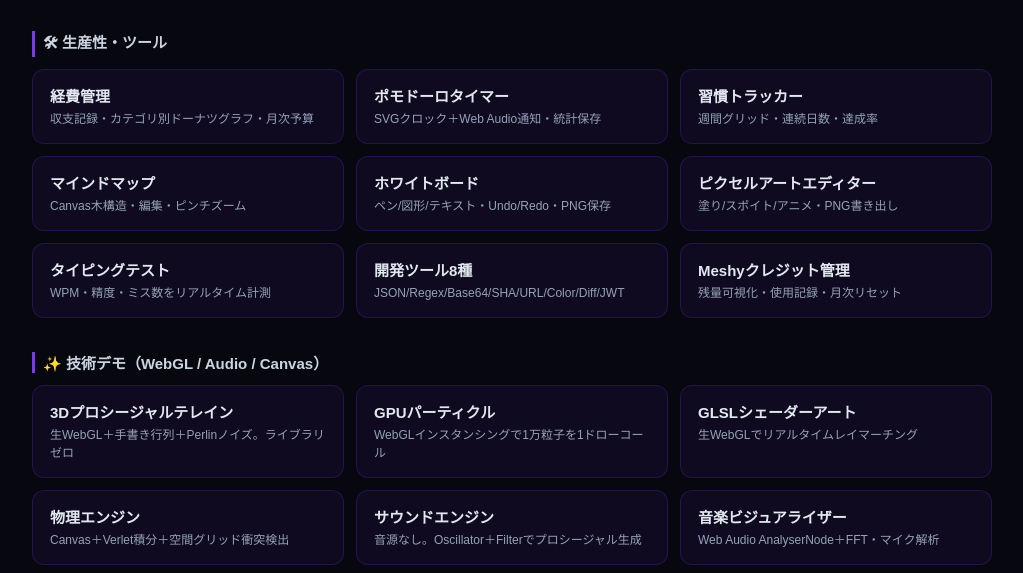
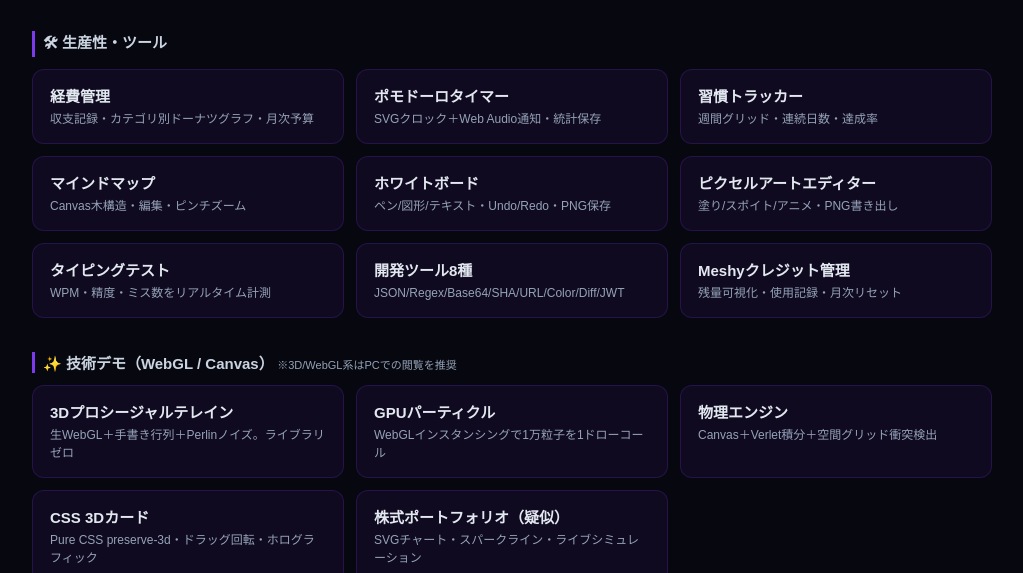
Before and after one commit to miraverse-studio/portfolio, a browser extension: page apps/full-power-test/index.html in a window 1280 px wide. Shown: the part 152-725 px from the top of the page, without its empty margins (128-1151 px from the left). Drawn offline with Linux system fonts and the light colour scheme.

Commit message:
refactor(portfolio): curate full-power-test demos + fix stale public notice
引き算パス: 弱い/モバイルで壊れるデモを非表示(音楽ビジュアライザー/サウンドエンジン/GLSLシェーダー)。
WebGL系にPC推奨の注記。トップの「一般公開しません」を実態(公開済み・検証済み)に修正。ソースコードリンク追加。

Co-Authored-By: Claude Opus 4.8 <noreply@anthropic.com>

```diff
--- a/apps/full-power-test/index.html
+++ b/apps/full-power-test/index.html
@@ -39,14 +39,11 @@
     <a class="card" href="meshy_credits.html"><div class="name">Meshyクレジット管理</div><div class="desc">残量可視化・使用記録・月次リセット</div></a>
   </div>
 
-  <h2>✨ 技術デモ（WebGL / Audio / Canvas）</h2>
+  <h2>✨ 技術デモ（WebGL / Canvas）<span style="font-size:11px;color:#94a3b8;font-weight:400;">　※3D/WebGL系はPCでの閲覧を推奨</span></h2>
   <div class="grid">
     <a class="card" href="terrain3d.html"><div class="name">3Dプロシージャルテレイン</div><div class="desc">生WebGL＋手書き行列＋Perlinノイズ。ライブラリゼロ</div></a>
     <a class="card" href="particles.html"><div class="name">GPUパーティクル</div><div class="desc">WebGLインスタンシングで1万粒子を1ドローコール</div></a>
-    <a class="card" href="shader.html"><div class="name">GLSLシェーダーアート</div><div class="desc">生WebGLでリアルタイムレイマーチング</div></a>
     <a class="card" href="physics.html"><div class="name">物理エンジン</div><div class="desc">Canvas＋Verlet積分＋空間グリッド衝突検出</div></a>
-    <a class="card" href="ambient.html"><div class="name">サウンドエンジン</div><div class="desc">音源なし。Oscillator＋Filterでプロシージャル生成</div></a>
-    <a class="card" href="music_viz.html"><div class="name">音楽ビジュアライザー</div><div class="desc">Web Audio AnalyserNode＋FFT・マイク解析</div></a>
     <a class="card" href="card3d.html"><div class="name">CSS 3Dカード</div><div class="desc">Pure CSS preserve-3d・ドラッグ回転・ホログラフィック</div></a>
     <a class="card" href="stock_dashboard.html"><div class="name">株式ポートフォリオ（疑似）</div><div class="desc">SVGチャート・スパークライン・ライブシミュレーション</div></a>
   </div>
```
Also changed, not shown: index.html (+2 -2 lines).
